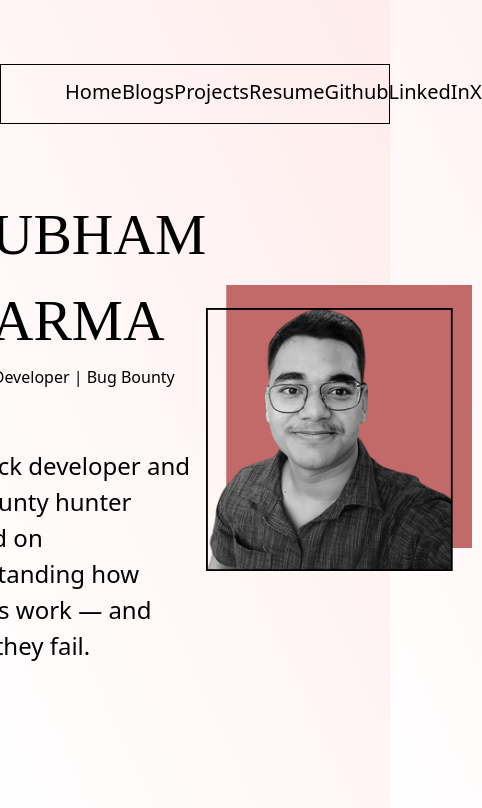
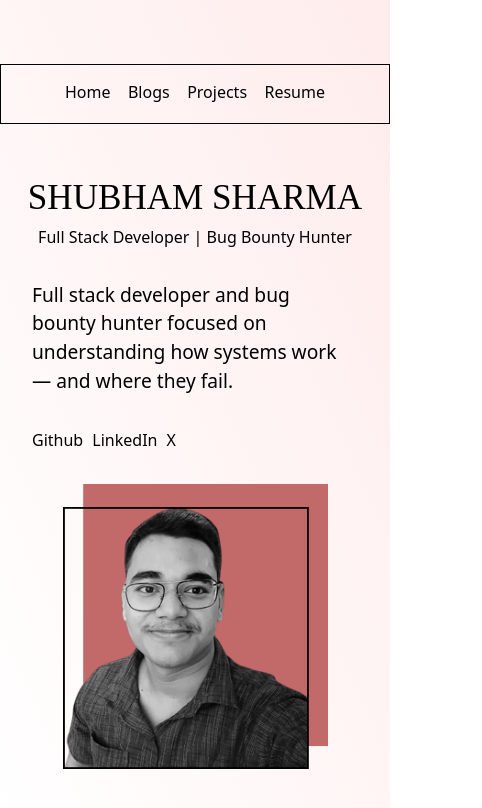
Before and after one commit to Dimension5D/portfolio, a Next.js app: page / in a window 390 px wide. Shown: the top 808 px of the page, 482 px wide, since content can reach past the window. Built offline with nearby package versions, Linux system fonts and the light colour scheme.

Commit message:
Make responsive

```diff
--- a/app/layout.tsx
+++ b/app/layout.tsx
@@ -17,7 +17,7 @@ export default function RootLayout({
         <meta name="viewport" content="width=device-width, initial-scale=1.0" />
       </head>
       <body className="box-border bg-gradient-to-bl from-[#FFECEC] to-[#FFFFFF] h-[100vh] pt-[4rem]">
-        <nav className="flex items-center justify-between text-[1.25rem] h-[3.75rem] px-[4rem] border-1">
+        <nav className="flex items-center justify-center text-[1rem] h-[3.75rem] px-[4rem] border-1 md:text-[1.25rem] md:justify-between">
           <div className="w-[22.5rem]">
             <ul className="flex justify-between">
               <li><a href="/">Home</a></li>
@@ -26,7 +26,7 @@ export default function RootLayout({
               <li><a href="/resume.pdf" download>Resume</a></li>
             </ul>
           </div>
-          <div className="w-[14.37rem]">
+          <div className="w-[14.37rem] hidden md:block">
             <ul className="flex justify-between">
               <li><a href="https://github.com/Dimension5D" target="_blank">Github</a></li>
               <li><a href="https://www.linkedin.com/in/shubham-sharma3099/" target="_blank">LinkedIn</a></li>
--- a/app/page.tsx
+++ b/app/page.tsx
@@ -1,14 +1,21 @@
 
 export default function Home() {
   return (
-    <main className="flex justify-center items-center h-[38rem]">
-      <section className="flex h-[22rem] w-[65rem] justify-between items-center">
-        <div className="w-[34.6rem]">
-          <h1 className="text-[3.6rem] font-[Times_New_Roman]">SHUBHAM SHARMA</h1>
-          <h2 className="mb-[2.2rem]">Full Stack Developer | Bug Bounty Hunter</h2>
-          <p className="text-[1.5rem] lh-[2.6rem]">Full stack developer and bug bounty hunter focused on understanding how systems work — and where they fail.</p>
+    <main className="flex justify-center items-center h-[28rem] md:h-[38rem]">
+      <section className="flex flex-wrap md:flex-nowrap h-[22rem] w-[65rem] justify-between items-center md:flex-row">
+        <div className="w-full text-center md:w-[34.6rem] md:text-left">
+          <h1 className="p-[1.8] text-[9vw] font-[Times_New_Roman] md:text-left md:text-[3.6rem]">SHUBHAM SHARMA</h1>
+          <h2 className="md:mb-[2.2rem] md:text-left">Full Stack Developer | Bug Bounty Hunter</h2>
+          <p className="text-[1.2rem] p-[2rem] text-left lh-[2.6rem] md:text-[1.5rem] md:p-0">Full stack developer and bug bounty hunter focused on understanding how systems work — and where they fail.</p>
         </div>
-        <img src="/photo.png" alt="shubham sharma smiling at the face of camera" className="w-[268px] h-[286px]"/>
+        <div className="w-full px-[2rem] block md:hidden">
+          <ul className="flex w-[9rem] justify-between">
+            <li><a href="https://github.com/Dimension5D" target="_blank">Github</a></li>
+            <li><a href="https://www.linkedin.com/in/shubham-sharma3099/" target="_blank">LinkedIn</a></li>
+            <li><a href="https://x.com/Dimension5D" target="_blank">X</a></li>
+          </ul>
+        </div>
+        <img src="/photo.png" alt="shubham sharma smiling at the face of camera" className="w-[265px] h-[285px] md:w-[268px] md:h-[286px] m-auto mt-[2rem]"/>
       </section>
     </main>
   );
```
